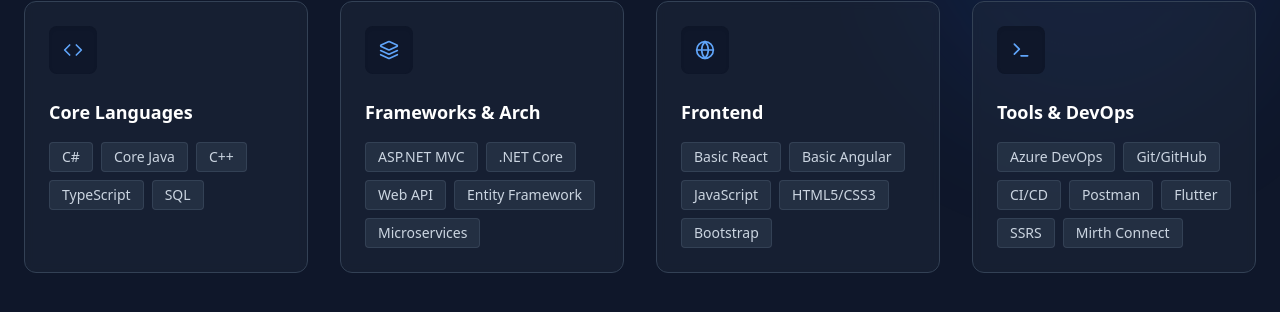
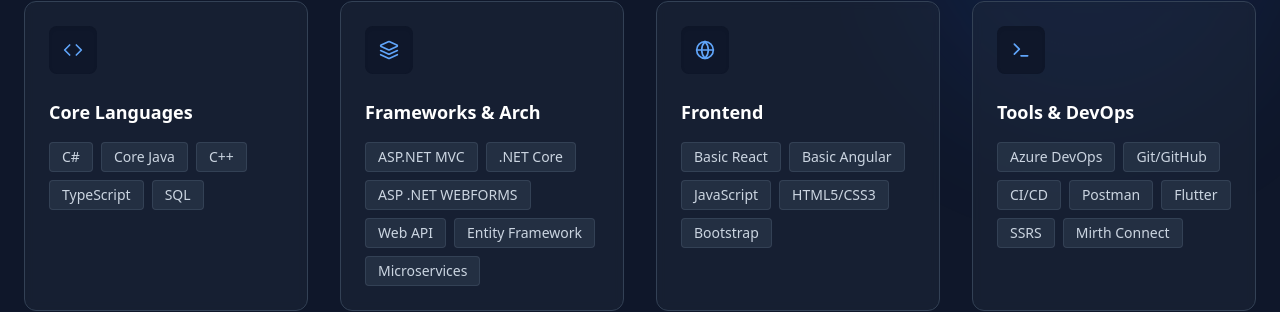
Before and after one commit to Mohit-Sangwan/Portfolio_MS, a React (Vite) app: page / in a window 1280 px wide. Shown: the part 3756-4068 px from the top of the page. Built offline with nearby package versions, Linux system fonts and the light colour scheme.

Commit message:
Update: Add ASP.NET WEBFORMS to skills

```diff
--- a/src/App.tsx
+++ b/src/App.tsx
@@ -136,7 +136,7 @@
   {
     title: "Frameworks & Arch",
     icon: <Layers size={20} />,
-    skills: ["ASP.NET MVC", ".NET Core", "Web API", "Entity Framework", "Microservices"]
+    skills: ["ASP.NET MVC", ".NET Core", "ASP .NET WEBFORMS", "Web API", "Entity Framework", "Microservices"]
   },
   {
     title: "Frontend",
```
